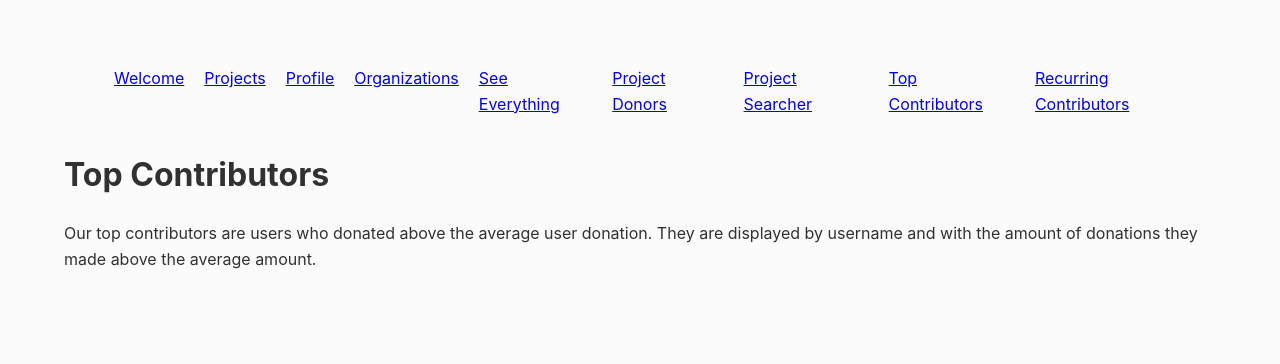
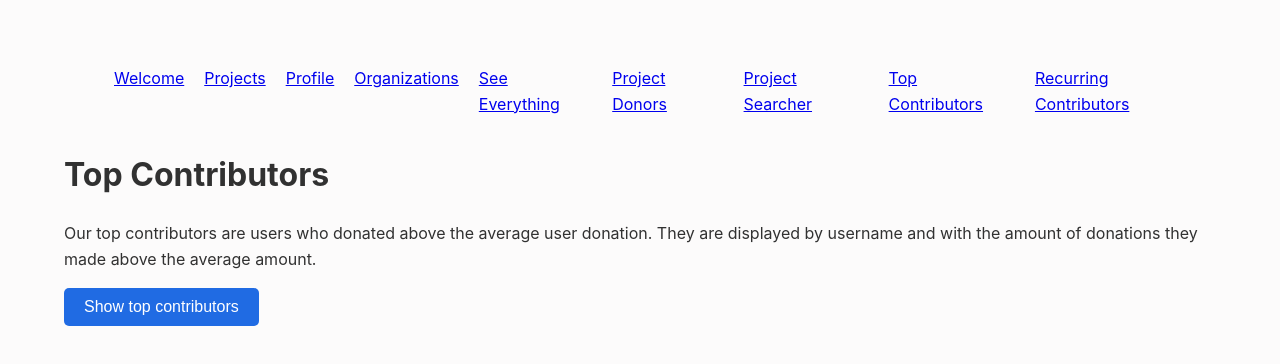
Before and after one commit to cammcinnes/fundme, a React (Create React App) app in the folder project/frontend/: page /leaderboard in a window 1280 px wide. Shown: the top 364 px of the page. Built offline with nearby package versions, Linux system fonts and the light colour scheme; no server answers.

Commit message:
add button

```diff
--- a/project/frontend/src/pages/TopContributors.js
+++ b/project/frontend/src/pages/TopContributors.js
@@ -9,6 +9,7 @@ import ContributorList from "../components/ContributorList";
 function TopContributors() {
     const [accountType, setAccountType] = useState(null);
     const [username, setUsername] = useState(null);
+    const [toggleTopContribs, setToggleTopContribs] = useState(false);
     const navigate = useNavigate();
 
     useEffect(() => {
@@ -30,7 +31,8 @@ function TopContributors() {
                 <h1>Top Contributors</h1>
                 <p>Our top contributors are users who donated above the average user donation.
                 They are displayed by username and with the amount of donations they made above the average amount.</p>
-                <ContributorList />
+                <button onClick={() => setToggleTopContribs(!toggleTopContribs)}>{toggleTopContribs ? 'Hide' : 'Show'} top contributors</button>
+                { toggleTopContribs && <ContributorList /> }
             </div>
         </div>
     );
```
